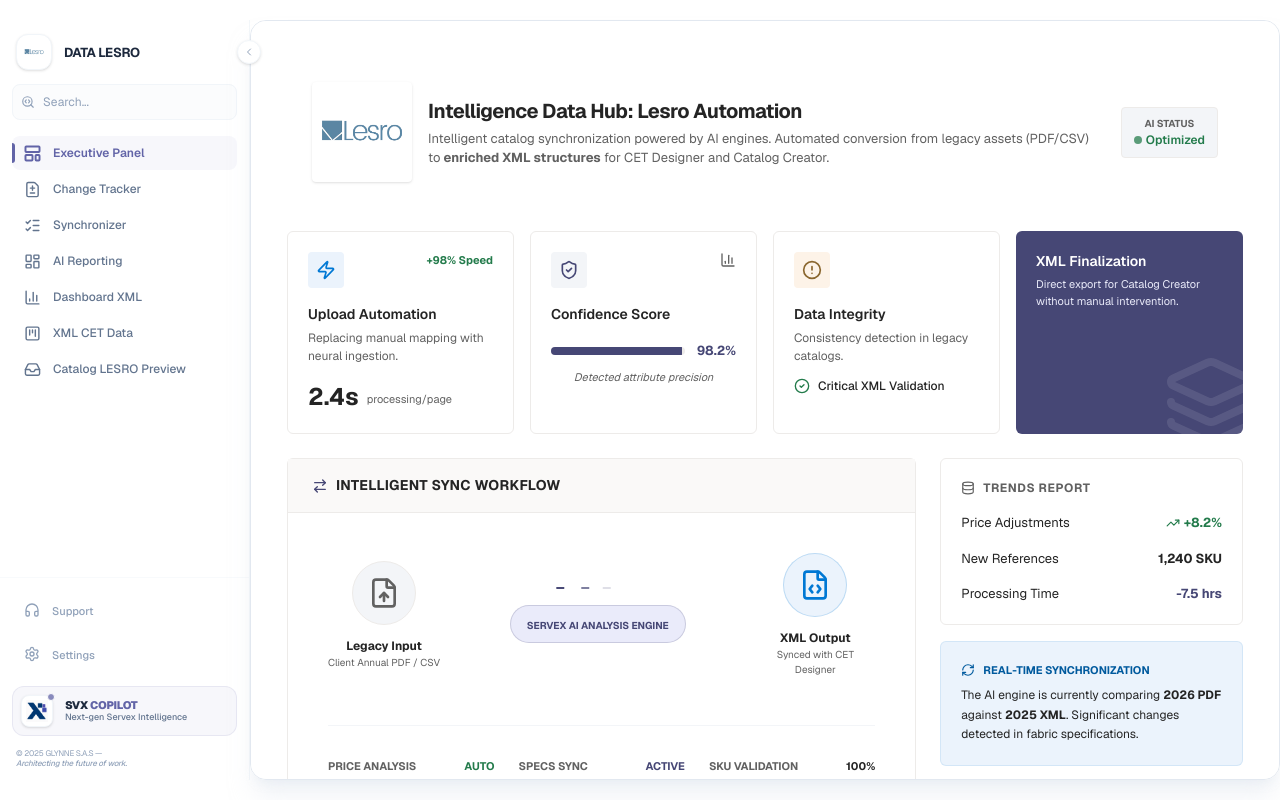
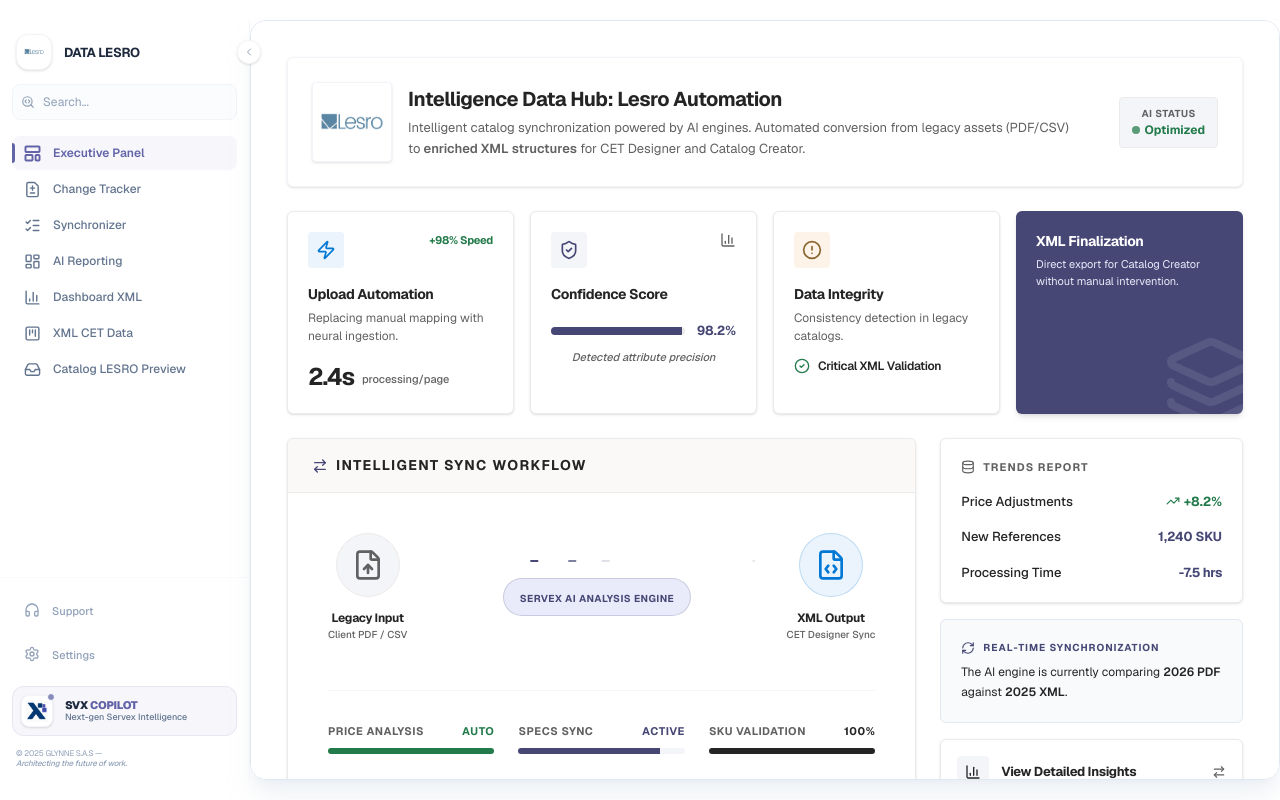
Before and after one commit to aiservex-us/SERVEX_AI, a Next.js app: page /LESRO in a window 1280 px wide. Built offline with nearby package versions, Linux system fonts and the light colour scheme.

Commit message:
estilo ok

```diff
--- a/app/LESRO/components/PrecentMain.jsx
+++ b/app/LESRO/components/PrecentMain.jsx
@@ -32,10 +32,10 @@
         animate="animate"
         className="max-w-7xl mx-auto flex flex-col gap-6"
       >
-        {/* HEADER */}
-        <header className="flex flex-col md:flex-row md:items-center justify-between gap-4 bg-white p-6 rounded-[6px] border border-[#FFF]">
+        {/* HEADER - Ajuste de tracking y color */}
+        <header className="flex flex-col md:flex-row md:items-center justify-between gap-4 bg-white p-6 rounded-[6px] border border-slate-100 shadow-sm">
           <div className="flex items-center gap-4">
-            <div className="w-25 h-25 bg-[#FFF] rounded-[4px] flex items-center justify-center shadow-sm overflow-hidden p-1">
+            <div className="w-20 h-20 bg-[#FFF] rounded-[4px] flex items-center justify-center border border-slate-100 shadow-sm overflow-hidden p-1">
               <img
                 src="/logosEmpresas/lesro.webp"
                 alt="Lesro Logo"
@@ -44,15 +44,15 @@
             </div>
             <div>
               <h1 className="text-xl font-bold text-[#242424] tracking-tight">Intelligence Data Hub: Lesro Automation</h1>
-              <p className="text-[13px] text-[#616161] max-w-2xl mt-1">
-                Intelligent catalog synchronization powered by AI engines. Automated conversion from legacy assets (PDF/CSV) to <strong>enriched XML structures</strong> for CET Designer and Catalog Creator.
+              <p className="text-[13px] text-[#616161] max-w-2xl mt-1 font-normal leading-relaxed">
+                Intelligent catalog synchronization powered by AI engines. Automated conversion from legacy assets (PDF/CSV) to <strong className="font-semibold">enriched XML structures</strong> for CET Designer and Catalog Creator.
               </p>
             </div>
           </div>
           <div className="flex gap-2">
             <div className="px-3 py-2 bg-[#F3F5F8] border border-[#EDEBE9] rounded-[4px] text-center">
-              <p className="text-[10px] uppercase font-bold text-[#616161]">AI Status</p>
-              <p className="text-[12px] font-semibold text-[#237B4B] flex items-center gap-1">
+              <p className="text-[10px] uppercase font-bold text-[#616161] tracking-wider">AI Status</p>
+              <p className="text-[12px] font-bold text-[#237B4B] flex items-center gap-1">
                 <span className="w-2 h-2 bg-[#237B4B] rounded-full animate-pulse" /> Optimized
               </p>
             </div>
@@ -63,60 +63,59 @@
         <div className="grid grid-cols-1 md:grid-cols-2 lg:grid-cols-4 gap-4">
 
           {/* Card: Operational Efficiency */}
-          <div className="bg-white p-5 rounded-[6px] border border-[#EDEBE9] hover:border-[#D1D1D1] transition-all">
+          <div className="bg-white p-5 rounded-[6px] border border-[#EDEBE9] hover:border-[#D1D1D1] transition-all shadow-sm">
             <div className="flex justify-between items-start mb-4">
               <div className="p-2 bg-[#EBF3FC] rounded-[4px]">
                 <Zap className="text-[#0078D4] w-5 h-5" />
               </div>
-              <span className="text-[11px] font-bold text-[#237B4B]">+98% Speed</span>
+              <span className="text-[11px] font-bold text-[#237B4B] tracking-tight">+98% Speed</span>
             </div>
-            <h3 className="text-[14px] font-semibold text-[#242424]">Upload Automation</h3>
-            <p className="text-[12px] text-[#616161] mt-1">Replacing manual mapping with neural ingestion.</p>
+            <h3 className="text-[14px] font-bold text-[#242424] tracking-tight">Upload Automation</h3>
+            <p className="text-[12px] text-[#616161] mt-1 font-normal">Replacing manual mapping with neural ingestion.</p>
             <div className="mt-4 flex items-end gap-2">
-              <span className="text-2xl font-bold">2.4s</span>
-              <span className="text-[11px] text-[#616161] mb-1 pb-0.5">processing/page</span>
+              <span className="text-2xl font-bold tracking-tighter text-[#242424]">2.4s</span>
+              <span className="text-[11px] text-[#616161] mb-1 pb-0.5 font-medium">processing/page</span>
             </div>
           </div>
 
-          {/* Card: Accuracy Probability */}
-          <div className="bg-white p-5 rounded-[6px] border border-[#EDEBE9] hover:border-[#D1D1D1] transition-all">
+          {/* Card: Accuracy Probability - #464775 Applied */}
+          <div className="bg-white p-5 rounded-[6px] border border-[#EDEBE9] hover:border-[#D1D1D1] transition-all shadow-sm">
             <div className="flex justify-between items-start mb-4">
               <div className="p-2 bg-[#F3F5F8] rounded-[4px]">
                 <ShieldCheck className="text-[#464775] w-5 h-5" />
               </div>
               <BarChart3 className="text-[#616161] w-4 h-4" />
             </div>
-            <h3 className="text-[14px] font-semibold text-[#242424]">Confidence Score</h3>
+            <h3 className="text-[14px] font-bold text-[#242424] tracking-tight">Confidence Score</h3>
             <div className="flex items-center gap-3 mt-4">
               <div className="flex-1 bg-[#EDEBE9] h-2 rounded-full overflow-hidden">
                 <motion.div initial={{ width: 0 }} animate={{ width: "98.2%" }} className="h-full bg-[#464775]" />
               </div>
               <span className="text-[13px] font-bold text-[#464775]">98.2%</span>
             </div>
-            <p className="text-[11px] text-[#616161] mt-2 italic text-center">Detected attribute precision</p>
+            <p className="text-[11px] text-[#616161] mt-2 italic text-center font-medium">Detected attribute precision</p>
           </div>
 
           {/* Card: Error Reduction */}
-          <div className="bg-white p-5 rounded-[6px] border border-[#EDEBE9] hover:border-[#D1D1D1] transition-all">
+          <div className="bg-white p-5 rounded-[6px] border border-[#EDEBE9] hover:border-[#D1D1D1] transition-all shadow-sm">
             <div className="flex justify-between items-start mb-4">
               <div className="p-2 bg-[#FDF3E8] rounded-[4px]">
                 <AlertCircle className="text-[#8A662E] w-5 h-5" />
               </div>
             </div>
-            <h3 className="text-[14px] font-semibold text-[#242424]">Data Integrity</h3>
-            <p className="text-[12px] text-[#616161] mt-1">Consistency detection in legacy catalogs.</p>
+            <h3 className="text-[14px] font-bold text-[#242424] tracking-tight">Data Integrity</h3>
+            <p className="text-[12px] text-[#616161] mt-1 font-normal">Consistency detection in legacy catalogs.</p>
             <div className="mt-3 flex items-center gap-2">
               <CheckCircle2 className="text-[#237B4B] w-4 h-4" />
-              <span className="text-[12px] font-medium text-[#242424]">Critical XML Validation</span>
+              <span className="text-[12px] font-semibold text-[#242424] tracking-tight">Critical XML Validation</span>
             </div>
           </div>
 
-          {/* Card: CET Export */}
-          <div className="bg-[#464775] p-5 rounded-[6px] text-white flex flex-col justify-between relative overflow-hidden">
+          {/* Card: CET Export - Main Color Background */}
+          <div className="bg-[#464775] p-5 rounded-[6px] text-white flex flex-col justify-between relative overflow-hidden shadow-md">
             <div className="relative z-10">
-              <h3 className="text-[14px] font-semibold mb-1">XML Finalization</h3>
-              <p className="text-[11px] text-[#EAEBFA] mb-4">Direct export for Catalog Creator without manual intervention.</p>
-
+              <h3 className="text-[14px] font-bold mb-1 tracking-tight">XML Finalization</h3>
+              <p className="text-[11px] text-[#EAEBFA] mb-4 font-normal">Direct export for Catalog Creator without manual intervention.</p>
             </div>
             <Layers className="absolute -right-4 -bottom-4 w-24 h-24 opacity-10" />
           </div>
@@ -124,9 +123,9 @@
 
         {/* DATA WORKFLOW */}
         <div className="grid grid-cols-1 lg:grid-cols-3 gap-6">
-          <div className="lg:col-span-2 bg-white border border-[#EDEBE9] rounded-[6px]">
+          <div className="lg:col-span-2 bg-white border border-[#EDEBE9] rounded-[6px] shadow-sm overflow-hidden">
             <div className="px-6 py-4 border-b border-[#EDEBE9] flex justify-between items-center bg-[#FAF9F8]">
-              <h3 className="text-[14px] font-bold flex items-center gap-2 uppercase tracking-wide">
+              <h3 className="text-[14px] font-bold flex items-center gap-2 uppercase tracking-widest text-[#242424]">
                 <ArrowRightLeft size={16} className="text-[#464775]" />
                 Intelligent Sync Workflow
               </h3>
@@ -138,11 +137,11 @@
                   <div className="w-16 h-16 bg-[#F3F5F8] border border-[#EDEBE9] rounded-full flex items-center justify-center mb-3">
                     <FileUp className="text-[#616161] w-8 h-8" />
                   </div>
-                  <span className="text-[12px] font-bold">Legacy Input</span>
-                  <span className="text-[10px] text-[#616161]">Client Annual PDF / CSV</span>
+                  <span className="text-[12px] font-bold tracking-tight">Legacy Input</span>
+                  <span className="text-[10px] text-[#616161] font-medium">Client PDF / CSV</span>
                 </div>
 
-                {/* IA ENGINE */}
+                {/* IA ENGINE - Animated color sync */}
                 <div className="flex-1 flex flex-col items-center">
                   <div className="w-full h-[2px] bg-dashed-gradient flex items-center justify-center relative">
                     <div className="absolute inset-0 flex items-center justify-around overflow-hidden">
@@ -157,7 +156,7 @@
                     </div>
                   </div>
                   <div className="mt-4 px-4 py-1.5 bg-[#EAEBFA] rounded-full border border-[#464775]/20">
-                    <span className="text-[10px] font-bold text-[#464775] uppercase">Servex AI Analysis Engine</span>
+                    <span className="text-[10px] font-bold text-[#464775] uppercase tracking-wider">Servex AI Analysis Engine</span>
                   </div>
                 </div>
 
@@ -166,15 +165,15 @@
                   <div className="w-16 h-16 bg-[#EBF3FC] border border-[#0078D4]/20 rounded-full flex items-center justify-center mb-3">
                     <FileCode className="text-[#0078D4] w-8 h-8" />
                   </div>
-                  <span className="text-[12px] font-bold">XML Output</span>
-                  <span className="text-[10px] text-[#616161]">Synced with CET Designer</span>
+                  <span className="text-[12px] font-bold tracking-tight">XML Output</span>
+                  <span className="text-[10px] text-[#616161] font-medium">CET Designer Sync</span>
                 </div>
               </div>
 
               {/* TECHNICAL COMPARISON BARS */}
               <div className="mt-12 grid grid-cols-1 md:grid-cols-3 gap-6 pt-8 border-t border-[#F3F5F8]">
                 <div className="space-y-2">
-                  <div className="flex justify-between text-[11px] font-bold uppercase text-[#616161]">
+                  <div className="flex justify-between text-[11px] font-bold uppercase text-[#616161] tracking-wider">
                     <span>Price Analysis</span>
                     <span className="text-[#237B4B]">Auto</span>
                   </div>
@@ -183,7 +182,7 @@
                   </div>
                 </div>
                 <div className="space-y-2">
-                  <div className="flex justify-between text-[11px] font-bold uppercase text-[#616161]">
+                  <div className="flex justify-between text-[11px] font-bold uppercase text-[#616161] tracking-wider">
                     <span>Specs Sync</span>
                     <span className="text-[#464775]">Active</span>
                   </div>
@@ -192,7 +191,7 @@
                   </div>
                 </div>
                 <div className="space-y-2">
-                  <div className="flex justify-between text-[11px] font-bold uppercase text-[#616161]">
+                  <div className="flex justify-between text-[11px] font-bold uppercase text-[#616161] tracking-wider">
                     <span>SKU Validation</span>
                     <span className="text-[#242424]">100%</span>
                   </div>
@@ -206,47 +205,47 @@
 
           {/* CHANGE CONTROL PANEL */}
           <div className="flex flex-col gap-4">
-            <div className="bg-white border border-[#EDEBE9] rounded-[6px] p-5">
-              <h4 className="text-[12px] font-bold text-[#616161] uppercase tracking-wider mb-4 flex items-center gap-2">
+            <div className="bg-white border border-[#EDEBE9] rounded-[6px] p-5 shadow-sm">
+              <h4 className="text-[11px] font-bold text-[#616161] uppercase tracking-widest mb-4 flex items-center gap-2">
                 <Database size={14} /> Trends Report
               </h4>
               <div className="space-y-4">
                 <div className="flex items-center justify-between">
-                  <div className="text-[13px] text-[#242424]">Price Adjustments</div>
+                  <div className="text-[13px] text-[#242424] font-medium">Price Adjustments</div>
                   <div className="flex items-center gap-1 text-[#237B4B] font-bold text-[13px]">
                     <TrendingUp size={14} /> +8.2%
                   </div>
                 </div>
                 <div className="flex items-center justify-between">
-                  <div className="text-[13px] text-[#242424]">New References</div>
-                  <div className="font-bold text-[13px]">1,240 SKU</div>
+                  <div className="text-[13px] text-[#242424] font-medium">New References</div>
+                  <div className="font-bold text-[13px] text-[#464775]">1,240 SKU</div>
                 </div>
                 <div className="flex items-center justify-between">
-                  <div className="text-[13px] text-[#242424]">Processing Time</div>
-                  <div className="text-[#464775] font-bold text-[13px]">-7.5 hrs</div>
+                  <div className="text-[13px] text-[#242424] font-medium">Processing Time</div>
+                  <div className="text-[#464775] font-bold text-[13px] tracking-tight">-7.5 hrs</div>
                 </div>
               </div>
             </div>
 
-            <div className="bg-[#EBF3FC] border border-[#0078D4]/10 rounded-[6px] p-5">
-              <div className="flex items-center gap-2 mb-2 text-[#005A9E]">
+            <div className="bg-slate-50 border border-slate-200 rounded-[6px] p-5">
+              <div className="flex items-center gap-2 mb-2 text-[#464775]">
                 <RefreshCw size={14} className="animate-spin-slow" />
-                <h4 className="text-[11px] font-bold">REAL-TIME SYNCHRONIZATION</h4>
+                <h4 className="text-[10px] font-bold uppercase tracking-widest">REAL-TIME SYNCHRONIZATION</h4>
               </div>
-              <p className="text-[12px] text-[#242424] leading-relaxed">
-                The AI engine is currently comparing <strong>2026 PDF</strong> against <strong>2025 XML</strong>. Significant changes detected in fabric specifications.
+              <p className="text-[12px] text-[#242424] leading-relaxed font-normal">
+                The AI engine is currently comparing <strong className="font-semibold">2026 PDF</strong> against <strong className="font-semibold">2025 XML</strong>.
               </p>
             </div>
 
             <button
               onClick={() => window.location.href = 'https://servex-us.com/servex-online-product-configurator/'}
-  className="w-full bg-white border border-[#EDEBE9] p-4 rounded-[6px] hover:bg-[#FAF9F8] transition-colors flex items-center justify-between group"
+              className="w-full bg-white border border-[#EDEBE9] p-4 rounded-[6px] hover:bg-[#FAF9F8] transition-all flex items-center justify-between group shadow-sm"
             >
               <div className="flex items-center gap-3">
                 <div className="p-2 bg-[#F3F5F8] rounded-[4px] group-hover:bg-[#464775] group-hover:text-white transition-colors">
                   <BarChart3 size={16} />
                 </div>
-    <span className="text-[13px] font-semibold">View Detailed in</span>
+                <span className="text-[13px] font-bold tracking-tight">View Detailed Insights</span>
               </div>
               <ArrowRightLeft size={14} className="text-[#616161]" />
             </button>
@@ -256,12 +255,12 @@
 
       {/* CORPORATE FOOTER */}
       <footer className="max-w-7xl mx-auto mt-8 px-2 flex justify-between items-center border-t border-[#EDEBE9] pt-4">
-        <p className="text-[11px] text-[#616161]">
-          <strong>Servex US</strong> © 2026 | Catalog Automation System for <strong>Lesro</strong>
+        <p className="text-[11px] text-[#616161] font-medium">
+          <strong className="font-bold">Servex US</strong> © 2026 | Catalog Automation for <strong className="font-bold">Lesro</strong>
         </p>
         <div className="flex gap-4">
-          <span className="text-[11px] font-semibold text-[#464775] cursor-pointer">Engine Documentation</span>
-          <span className="text-[11px] font-semibold text-[#464775] cursor-pointer">Technical Support</span>
+          <span className="text-[11px] font-bold text-[#464775] cursor-pointer hover:underline">Engine Documentation</span>
+          <span className="text-[11px] font-bold text-[#464775] cursor-pointer hover:underline">Technical Support</span>
         </div>
       </footer>
     </div>
--- a/app/panel/page.jsx
+++ b/app/panel/page.jsx
@@ -11,7 +11,7 @@
 
 export default function PanelPage() {
   const router = useRouter();
-
+{/*
   // 🔒 PROTECCIÓN DE RUTA (MISMA LÓGICA)
   useEffect(() => {
     supabase.auth.getUser().then(({ data }) => {
@@ -22,7 +22,7 @@
 
     });
 
-  }, [router]);
+  }, [router]);  */}
 
   return (
     /* Contenedor padre sin scroll y altura completa */
```
Also changed, not shown: app/panel/components/PaginaInicial/components/main/AccesAgent.jsx (+33 -33 lines), app/panel/components/PaginaInicial/components/main/Content.jsx (+23 -24 lines), app/panel/components/PaginaInicial/components/main/clientS.jsx (+29 -30 lines). Lines whose indentation alone changed are shown as unchanged.
